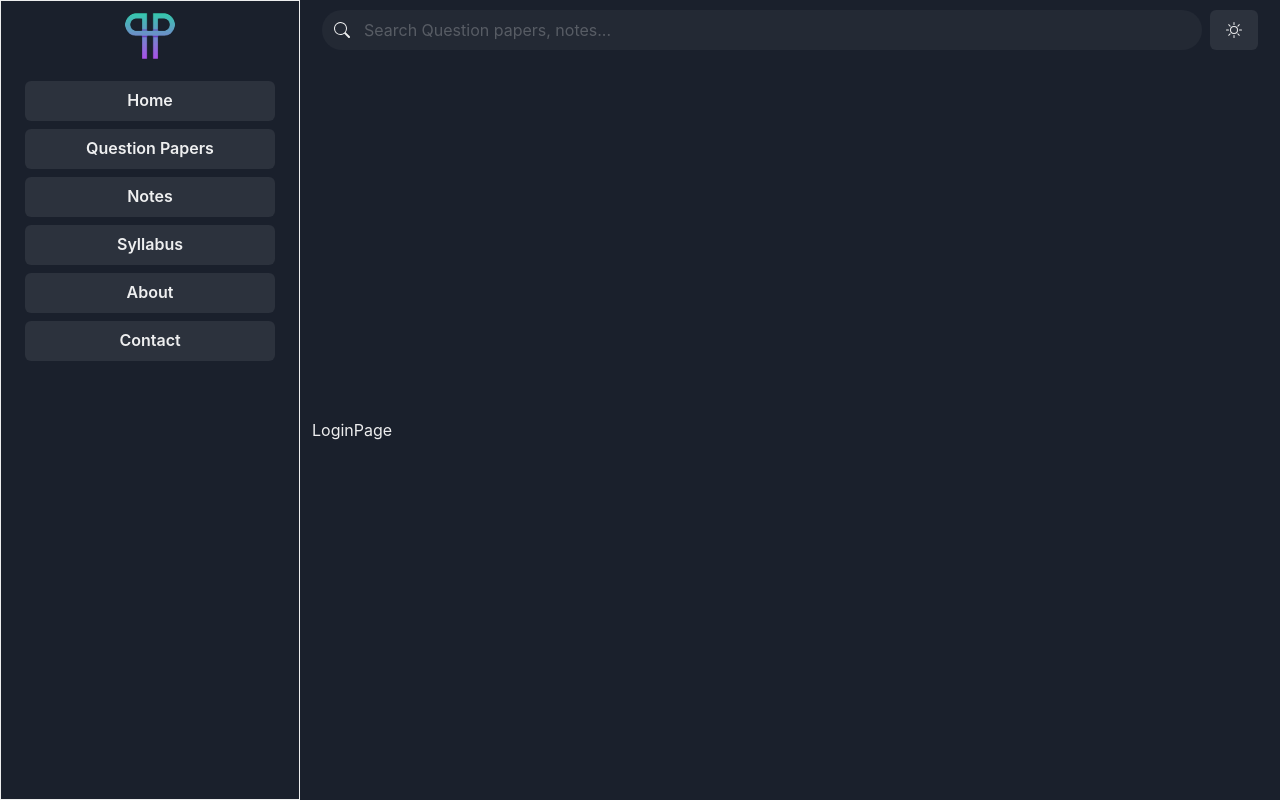
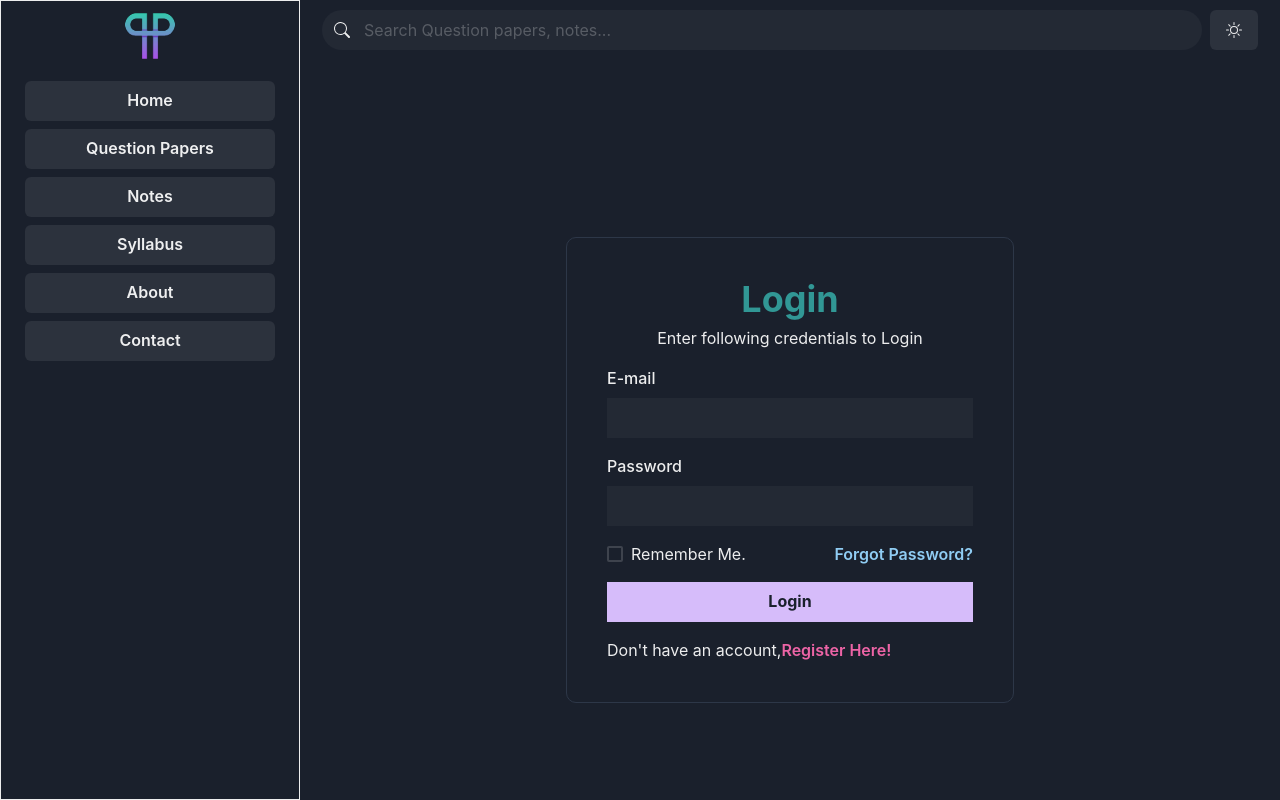
Before and after one commit to prepportal/preportal-frontend, a React (Vite) app: page /login in a window 1280 px wide. Built offline with nearby package versions, Linux system fonts and the light colour scheme.

Commit message:
created login page

```diff
--- a/src/pages/LoginPage.tsx
+++ b/src/pages/LoginPage.tsx
@@ -1,9 +1,53 @@
-import React from 'react'
+import {FormControl,FormLabel} from '@chakra-ui/form-control';
+import {Box, Heading, VStack, Text, Input, HStack, Checkbox, Button} from '@chakra-ui/react';
 
 const LoginPage = () => {
   return (
-    <div>LoginPage</div>
-  )
+    <Box
+      w={['full','md']}
+      p={[8,10]}
+      mt={[20,'10vh']}
+      mx={'auto'}
+      border={['none','1px']}
+      borderColor={['','gray.700']}
+      borderRadius={10}
+    >
+      <VStack spacing={4} align='flex-start' w='full'>
+        <VStack spacing={1} align={['flex-start','center']} w='full'>
+          <Heading color='teal.500'>Login</Heading>
+          <Text>Enter following credentials to Login</Text>
+        </VStack>
+
+        <FormControl>
+          <FormLabel>E-mail</FormLabel>
+          <Input rounded='none' variant='filled'></Input>
+        </FormControl>
+        <FormControl>
+          <FormLabel>Password</FormLabel>
+          <Input type='password' rounded='none' variant='filled'></Input>
+
+        </FormControl>
+        <HStack w='full' justify='space-between'>
+          <Checkbox>
+            Remember Me.
+          </Checkbox>
+          <Button variant='link' colorScheme='blue'>
+            Forgot Password?
+          </Button>
+        </HStack>
+        <Button rounded='none' colorScheme='purple' w='full' fontWeight='bold'>
+          Login
+        </Button>
+        <Text>
+          Don't have an account,
+          <Button variant='link' color='pink.400'>
+            Register Here!
+          </Button>
+        </Text>
+      </VStack>
+    </Box>
+
+  );
 }
 
 export default LoginPage
```
